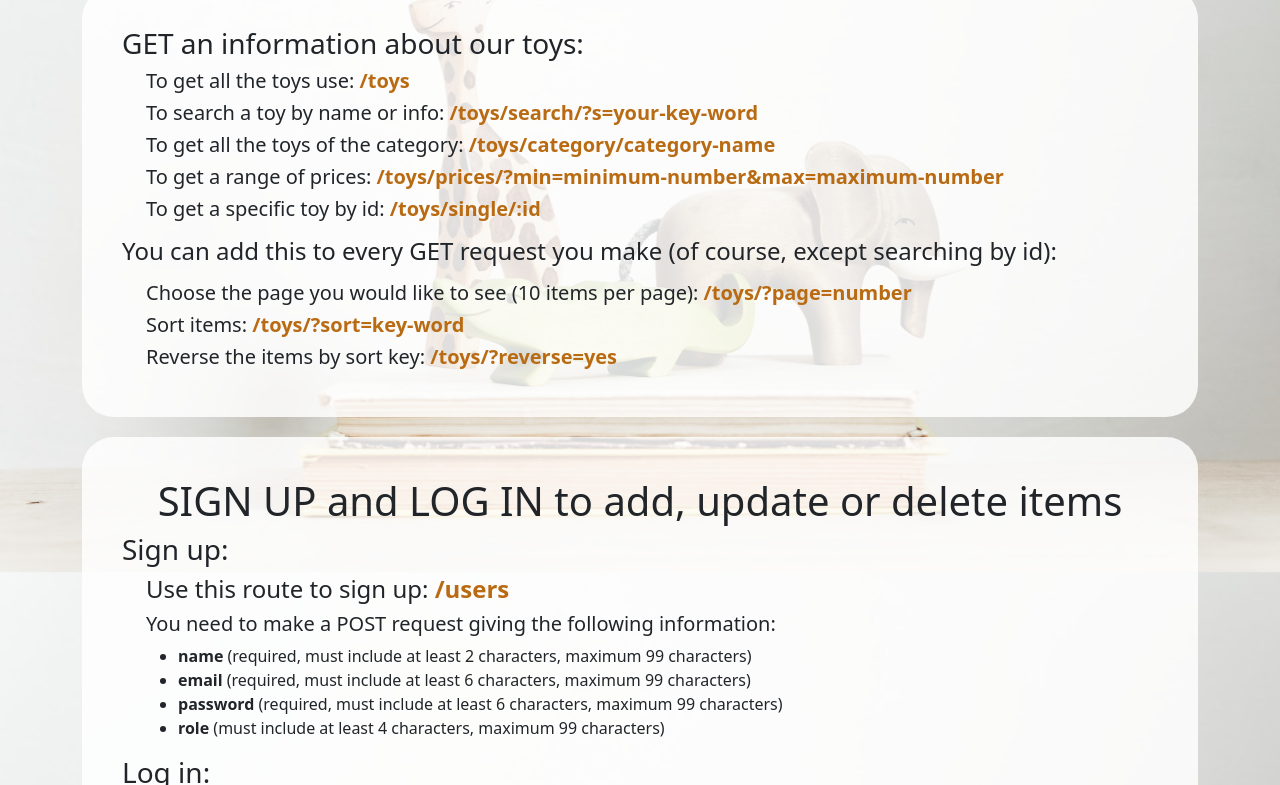
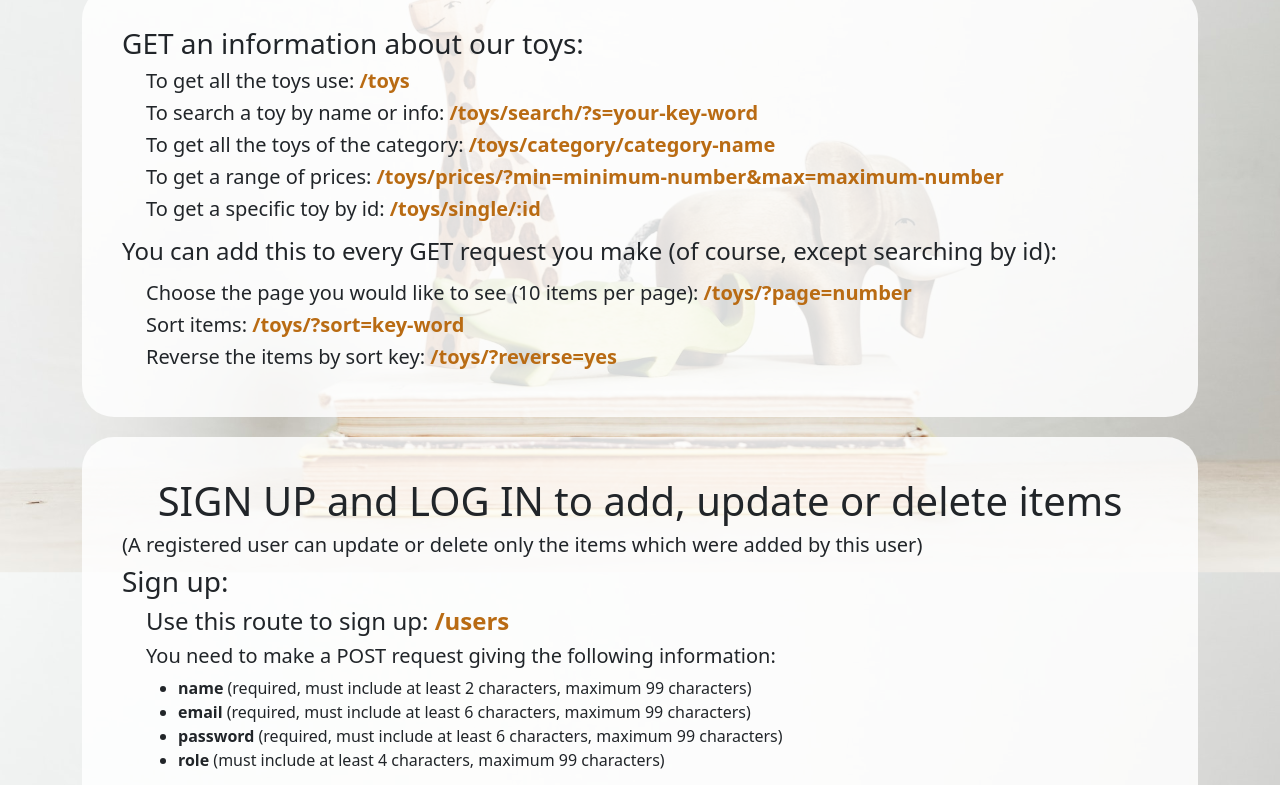
Before and after one commit to DoraYaroshenko/Toys-API-Project, a website: page public/index.html in a window 1280 px wide. Shown: the part 281-1066 px from the top of the page. Drawn offline with nearby package versions, Linux system fonts and the light colour scheme.

Commit message:
Update index.html

```diff
--- a/public/index.html
+++ b/public/index.html
@@ -44,6 +44,7 @@
             </div>
             <div class="box rounded-5">
                 <h3 class="text-center display-6">SIGN UP and LOG IN to add, update or delete items</h3>
+                <h5>(A registered user can update or delete only the items which were added by this user)</h5>
                 <h3>Sign up:</h3>
                 <div class="ps-4">
                     <h4>Use this route to sign up: <span>/users</span></h4>
```
